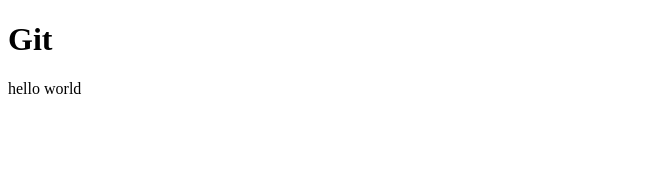
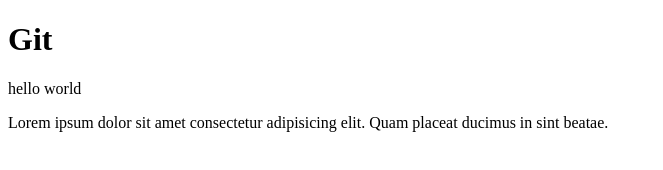
Before and after one commit to jooonan/GIT, a plain HTML site: page index.html in a window 1280 px wide. Shown: the whole page, without its empty margins (0-663 px from the left). Drawn offline with Linux system fonts and the light colour scheme.

Commit message:
second commit

```diff
--- a/index.html
+++ b/index.html
@@ -8,5 +8,9 @@
 <body>
   <h1>Git</h1>
   <p>hello world</p>
+
+  <div>
+    Lorem ipsum dolor sit amet consectetur adipisicing elit. Quam placeat ducimus in sint beatae.
+  </div>
 </body>
 </html>
--- /dev/null
+++ b/styles.css
@@ -0,0 +1,3 @@
+* {
+  margin: 0;
+}
```
